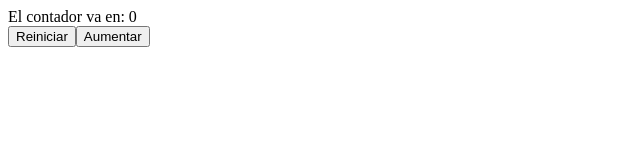
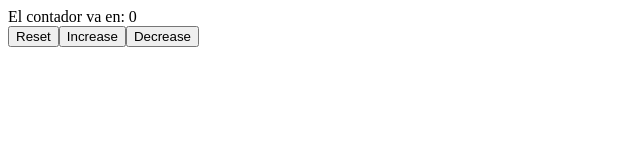
Before and after one commit to Luisrrodriguezg/full-stack-activities, a React (Vite) app in the folder exercisept1/: page / in a window 1280 px wide. Shown: the top 160 px of the page, without its empty margins (0-640 px from the left). Built offline with nearby package versions, Linux system fonts and the light colour scheme.

Commit message:
part 1.c) State changes

```diff
--- a/exercisept1/src/App.jsx
+++ b/exercisept1/src/App.jsx
@@ -27,6 +27,10 @@ const DisplayCounter = (props) => {
     return (<div>El contador va en: {props.counter}</div>)
 }
 
+const Buttonnnn = (props) => {
+    return (<button onClick={props.onClick}>{props.text}</button>)
+}
+
 
 const App = () => {
     //Counter React Hook.
@@ -34,10 +38,12 @@ const App = () => {
 
     const resetCount = () => {setCount(0)}
     const increaseCount = () => {setCount(count + 1)}
+    const decreaseCount = () => {setCount(count - 1)}
     return (<div>
         <DisplayCounter counter={count}/>
-        <button onClick={() => {resetCount()}}>Reiniciar</button>
-        <button onClick={() => {increaseCount()}}>Aumentar</button>
+        <Buttonnnn onClick={resetCount} text="Reset"/>
+        <Buttonnnn onClick={increaseCount} text="Increase"/>
+        <Buttonnnn onClick={decreaseCount} text="Decrease"/>
     </div>)
 }
 export default App;
```
